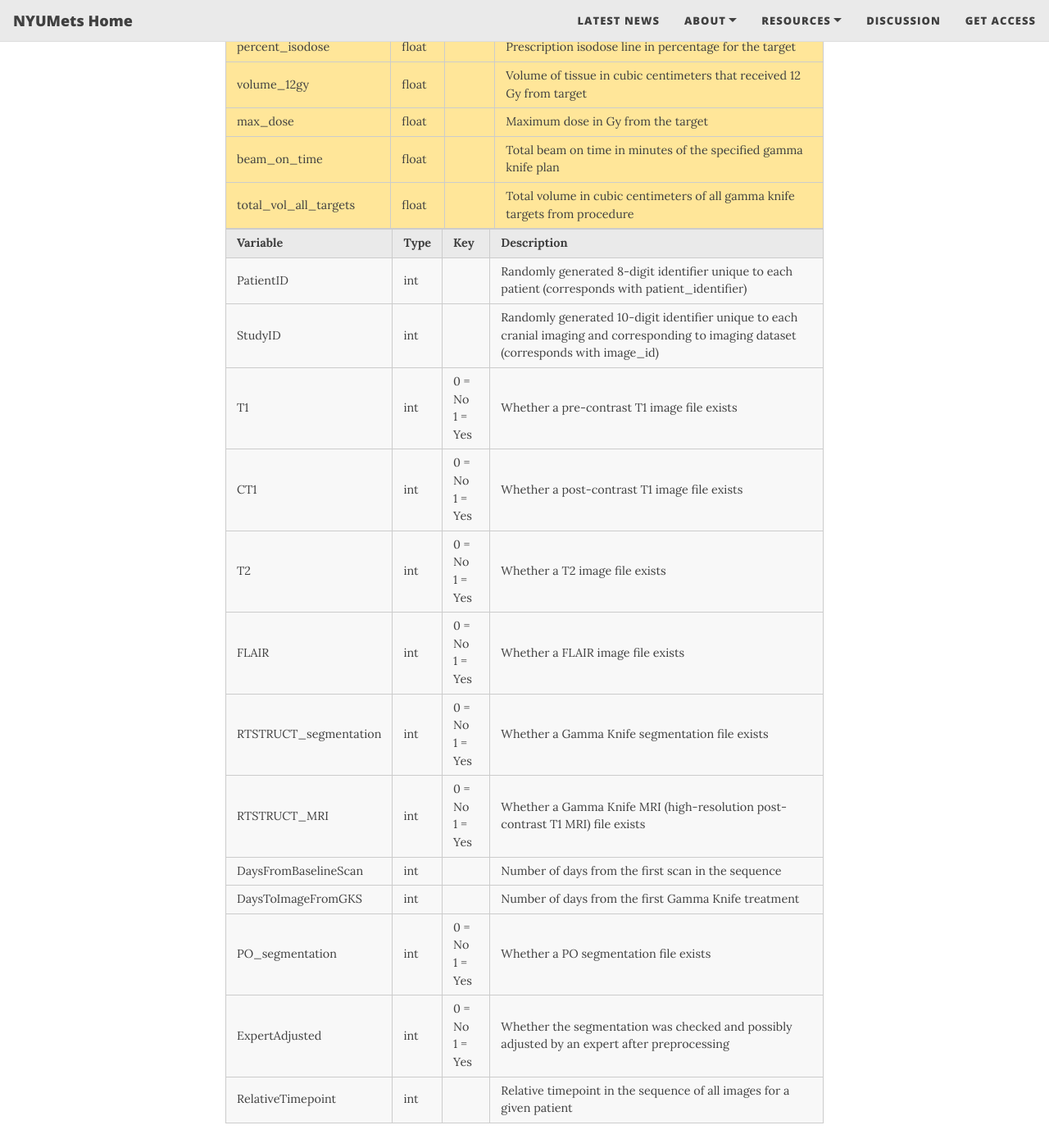
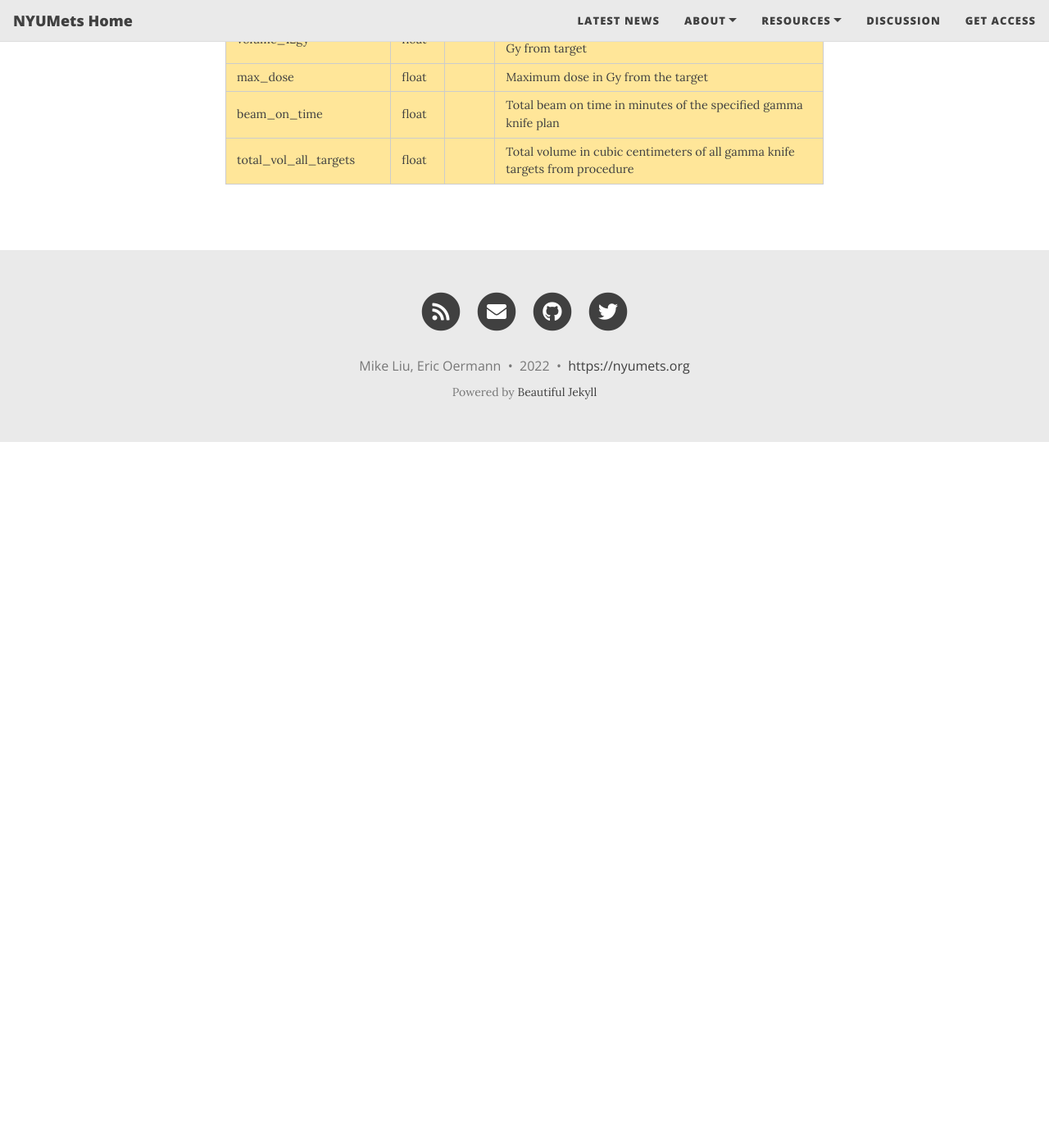
Before and after one commit to nyumets/nyumets.github.io, a Jekyll site: the page built from docs/api.md, in a window 1280 px wide and 1400 px high, scrolled down 21986 px. Shown: the whole window at 82% size. Built offline with Jekyll 4.4.1, drawn with Linux system fonts in a browser that asks for light colours; nearby versions of some CDN libraries; after the commit the page ends 22525 px from its top, so only the background shows below that; some of the changed text lies outside the part shown.

Commit message:
Removing imaging metadata table for now

```diff
--- a/docs/api.md
+++ b/docs/api.md
@@ -1526,104 +1526,3 @@ title: NYUMets Docs
 <br>
 <br>
 <br>
-<div id="imaging_dataset" class="title">
-    <h3> Imaging Dataset Metadata </h3>
-</div>
-<div>
-<table>
-    <tr>
-            <th> Variable </th>
-            <th> Type </th>
-            <th> Key </th>
-            <th> Description </th>
-    </tr>
-    <tr>
-        <td> PatientID </td>
-        <td> int </td>
-        <td> <br> </td>
-        <td> Randomly generated 8-digit identifier unique to each patient (corresponds with patient_identifier) </td>
-    </tr>
-    <tr></tr>
-    <tr class="image">
-        <td> StudyID </td>
-        <td> int </td>
-        <td> <br> </td>
-        <td> Randomly generated 10-digit identifier unique to each cranial imaging and corresponding to imaging dataset (corresponds with image_id) </td>
-    </tr>
-    <tr></tr>
-    <tr class="image">
-        <td> T1 </td>
-        <td> int </td>
-        <td> 0 = No <br> 1 = Yes </td>
-        <td> Whether a pre-contrast T1 image file exists </td>
-    </tr>
-    <tr></tr>
-    <tr class="image">
-        <td> CT1 </td>
-        <td> int </td>
-        <td> 0 = No <br> 1 = Yes </td>
-        <td> Whether a post-contrast T1 image file exists </td>
-    </tr>
-    <tr></tr>
-    <tr class="image">
-        <td> T2 </td>
-        <td> int </td>
-        <td> 0 = No <br> 1 = Yes </td>
-        <td> Whether a T2 image file exists </td>
-    </tr>
-    <tr></tr>
-    <tr class="image">
-        <td> FLAIR </td>
-        <td> int </td>
-        <td> 0 = No <br> 1 = Yes </td>
-        <td> Whether a FLAIR image file exists </td>
-    </tr>
-    <tr></tr>
-    <tr class="image">
-        <td> RTSTRUCT_segmentation </td>
-        <td> int </td>
-        <td> 0 = No <br> 1 = Yes </td>
-        <td> Whether a Gamma Knife segmentation file exists </td>
-    </tr>
-    <tr></tr>
-    <tr class="image">
-        <td> RTSTRUCT_MRI </td>
-        <td> int </td>
-        <td> 0 = No <br> 1 = Yes </td>
-        <td> Whether a Gamma Knife MRI (high-resolution post-contrast T1 MRI) file exists </td>
-    </tr>
-    <tr></tr>
-    <tr class="image">
-        <td> DaysFromBaselineScan </td>
-        <td> int </td>
-        <td> <br> </td>
-        <td> Number of days from the first scan in the sequence </td>
-    </tr>
-    <tr></tr>
-    <tr class="image">
-        <td> DaysToImageFromGKS </td>
-        <td> int </td>
-        <td> <br> </td>
-        <td> Number of days from the first Gamma Knife treatment </td>
-    </tr>
-    <tr></tr>
-    <tr class="image">
-        <td> PO_segmentation </td>
-        <td> int </td>
-        <td> 0 = No <br> 1 = Yes </td>
-        <td> Whether a PO segmentation file exists </td>
-    </tr>
-    <tr></tr>
-    <tr class="image">
-        <td> ExpertAdjusted </td>
-        <td> int </td>
-        <td> 0 = No <br> 1 = Yes </td>
-        <td> Whether the segmentation was checked and possibly adjusted by an expert after preprocessing </td>
-    </tr>
-    <tr></tr>
-    <tr class="image">
-        <td> RelativeTimepoint </td>
-        <td> int </td>
-        <td> <br> </td>
-        <td> Relative timepoint in the sequence of all images for a given patient </td>
-    </tr>
```
